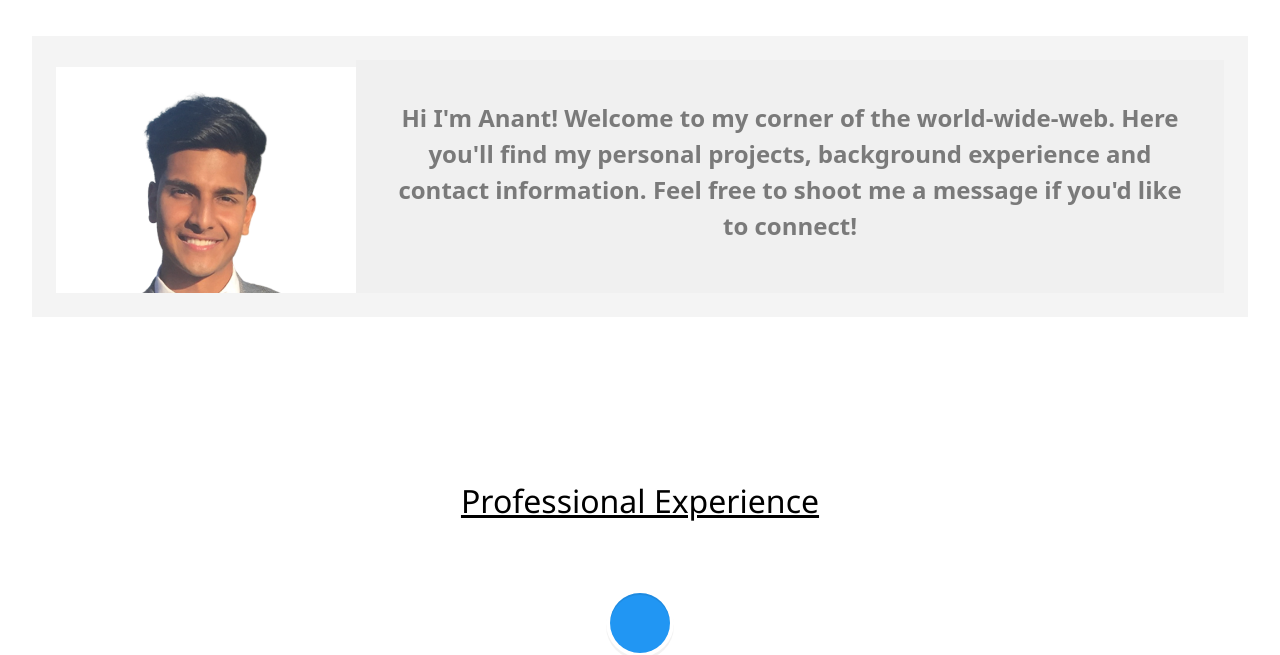
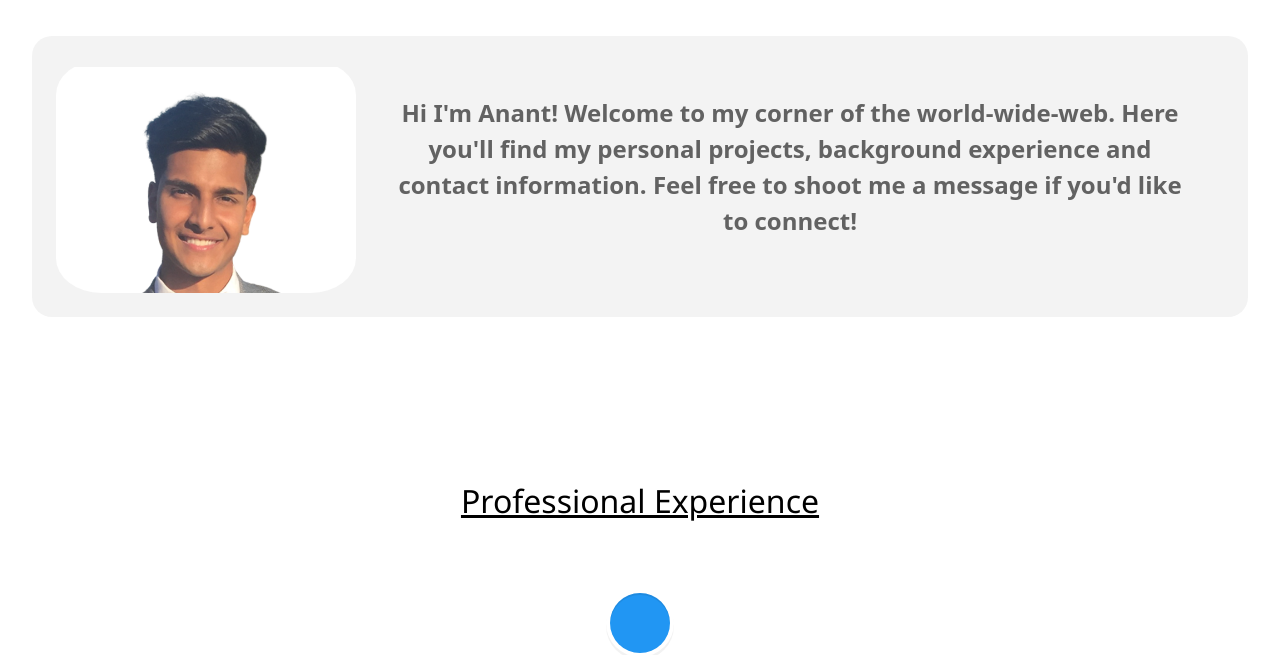
Before and after one commit to anantojha/anantojha.github.io, a Next.js app: page / in a window 1280 px wide. Shown: the part 844-1499 px from the top of the page. Built offline with nearby package versions, Linux system fonts and the light colour scheme.

Commit message:
added code

```diff
--- a/components/aboutme.tsx
+++ b/components/aboutme.tsx
@@ -3,12 +3,12 @@ import styles from '../styles/AboutMe.module.css'
 
 
 const AboutMe: React.FC = () => {
-    return <section className='flex flex-col bg-white py-20'>
+    return <section className='flex flex-col py-20'>
         <div className={styles.profilebanner}>
-            <div className='flex flex-row'>
-                <img src="/assets/Profile2.png" width={300} height={300} />
+            <div className='flex flex-row rounded-3xl'>
+                <img className={styles.profilepic} src="/assets/Profile2.png" width={300} height={300} />
                 <p className='leadind-tight max-w-5xl mx-auto tracking-tight'></p>
-                <strong className={styles.profilebanner}>
+                <strong className={styles.introbanner}>
                     <p className={styles.intoparagraph}>Hi I&apos;m Anant! Welcome to my corner of the world-wide-web. Here you&apos;ll find my personal projects, background experience and contact information. Feel free to shoot me a message if you&apos;d like to connect!</p>
                     </strong>
                 <p/>
--- a/components/projects.tsx
+++ b/components/projects.tsx
@@ -10,10 +10,10 @@ const Timeline: React.FC = () => {
         <div className={styles.projecttitle}><h1>Projects</h1></div>
         <div className="flex flex-row items-center justify-center">
             <div className={styles.gridcard}>
-                <div onClick={() => window.open("https://github.com/anantojha/JobArc", "_blank")} className="border rounded-2xl">
+                <div onClick={() => window.open("https://github.com/anantojha/JobArc", "_blank")} className="border rounded-2xl py-5 font-bold bg-black">
                     <a className={styles.projectname} href="https://github.com/anantojha/JobArc" target="_blank">JobArc Android</a>
-                    <div className="items-center justify-center">
-                        <img className="items-center justify-center" src="/assets/Jobarc.png" width={500} height={500} />
+                    <div className="flex flex-col items-center justify-center py-5">
+                        <img className={ styles.projectpic} src="/assets/Jobarc.png" width={500} height={500} />
                     </div>
                 </div>
 
--- a/styles/AboutMe.module.css
+++ b/styles/AboutMe.module.css
@@ -1,11 +1,24 @@
 .profilebanner{
-    background-color: rgba(239, 239, 239, 0.681);
+    background-color: rgba(239, 239, 239, 0.726);
     padding: 2%;
+    border-radius: 20px;
+}
+
+.intobanner {
+    padding: 5%;
+    border-radius: 10px;
 }
 
 .intoparagraph {
-    padding: 2%;
-    color: rgba(98, 98, 98, 0.835);
+    padding: 4%;
+    color: rgb(98, 98, 98);
     font-size: x-large;
     text-align: center;
+    border-radius: 10px;
 }
+
+.profilepic {
+    align-items: center;
+    justify-content: center;
+    border-radius: 15%;
+}
--- a/styles/Projects.module.css
+++ b/styles/Projects.module.css
@@ -17,8 +17,7 @@
     text-align: center;
 }
 
-.cardcontent{
-    padding: 2%;
+.cardcontent {
     border: 2px;
     border-color: black;
     flex-direction: row;
@@ -36,3 +35,14 @@
     padding-top: 2%;
     padding-bottom: 2%;
 }
+
+.projectname {
+    font-family: 'Segoe UI', Tahoma, Geneva, Verdana, sans-serif;
+    padding-top: 2%;
+    color: rgb(158, 111, 201);
+    text-shadow: 2px;
+}
+
+.projectpic {
+    border-radius: 10px;
+}
```
